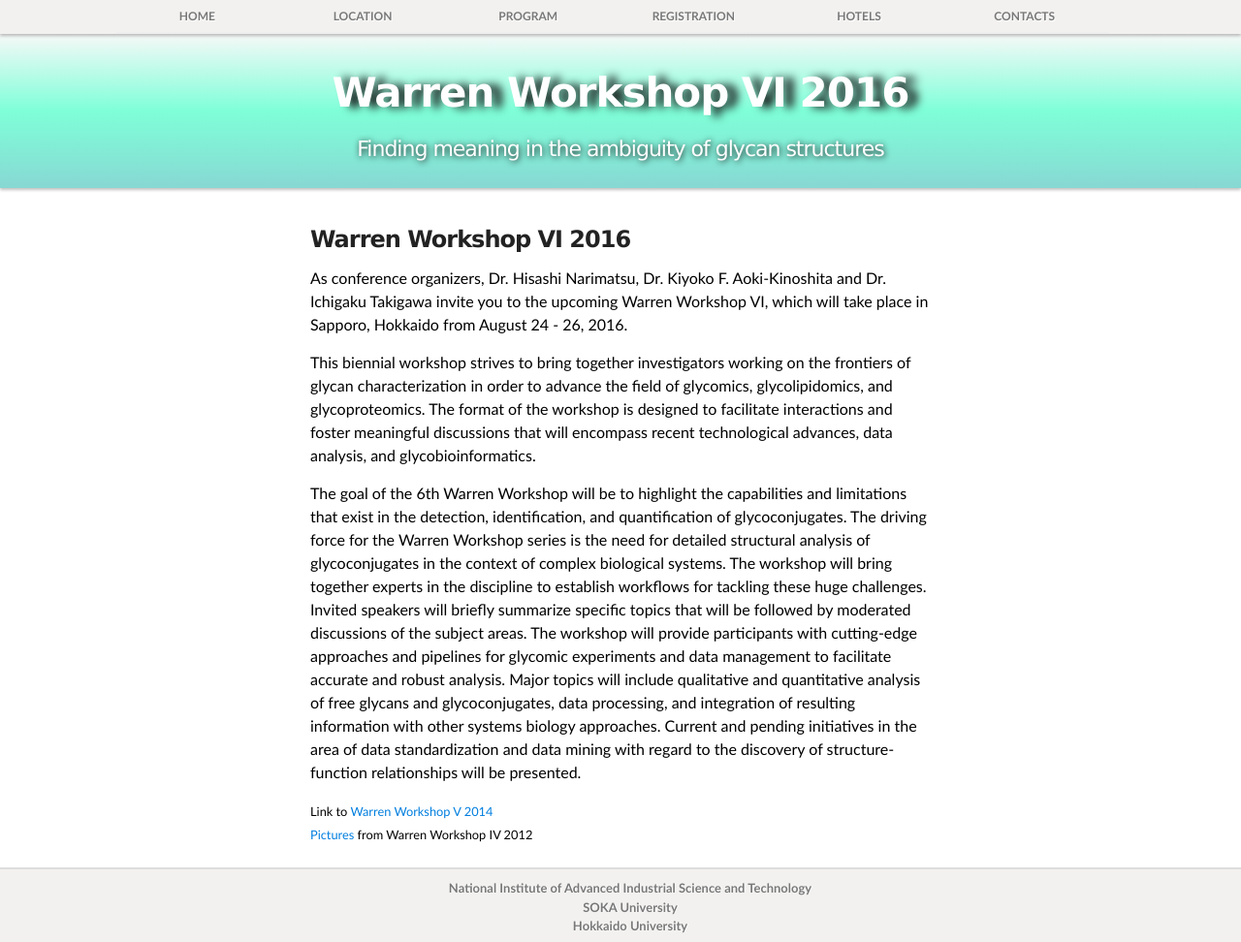
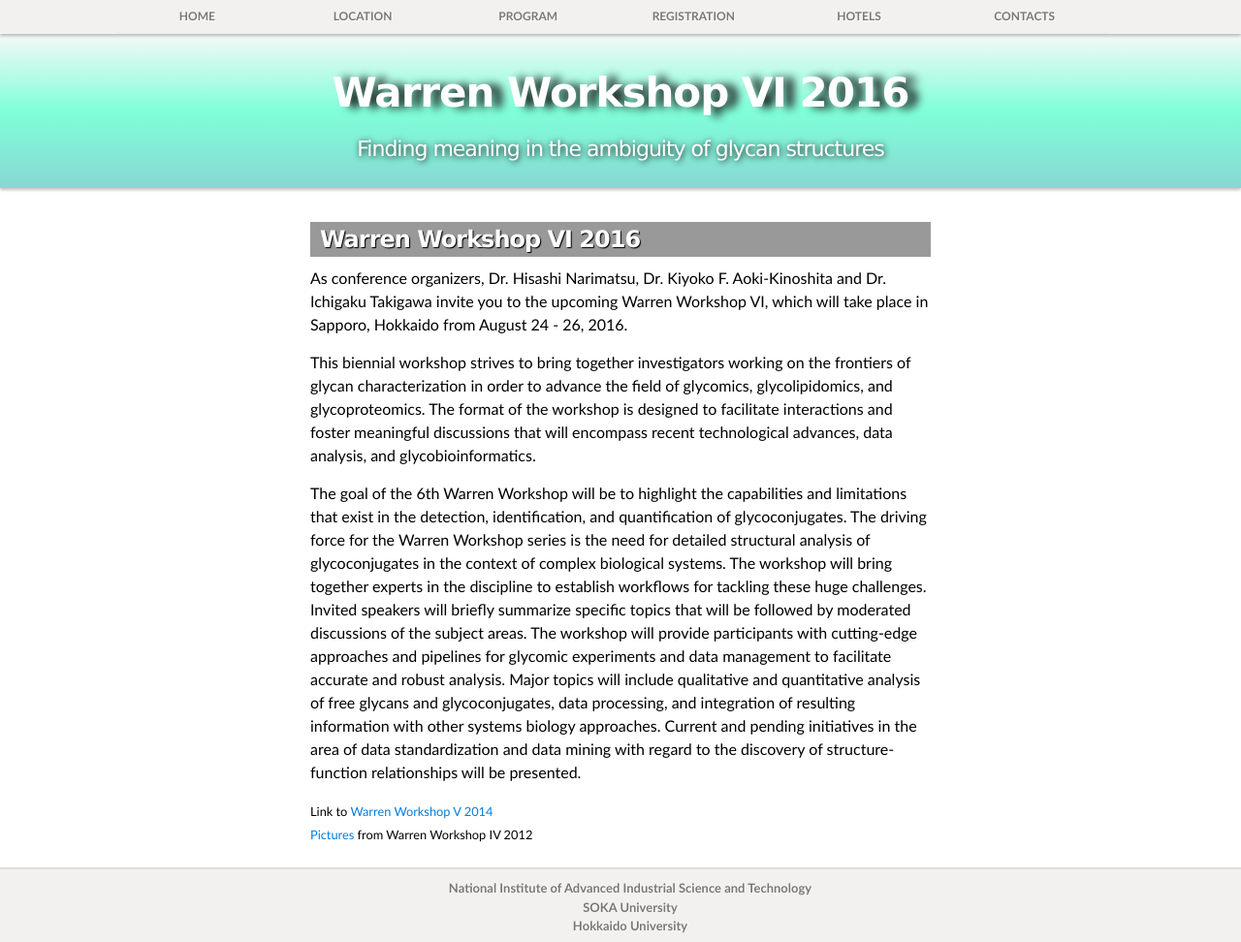
Before and after one commit to yamazakiM/test_warren2016, a Jekyll site: the page built from index.md, in a window 1280 px wide and 972 px high. Shown: the whole window at 97% size. Built offline with Jekyll 4.4.1, drawn with Linux system fonts in a browser that asks for light colours; nearby versions of some CDN libraries; library files that are not in the unit come from our copies.

Commit message:
Update stylesheet.css

```diff
--- a/stylesheets/stylesheet.css
+++ b/stylesheets/stylesheet.css
@@ -79,6 +79,10 @@
 
 h3 {
   font-size: 24px;
+  padding-left:10px;
+  background-color:#999;
+  color:#fff;
+  text-shadow:1px 1px 1px #000;
 }
 
 h4 {
```
